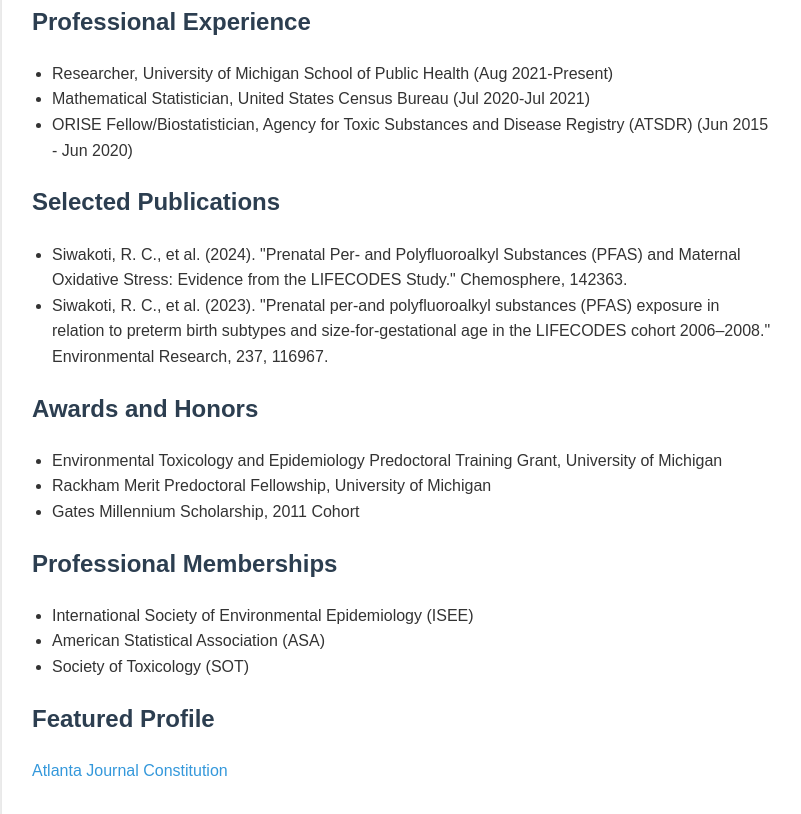
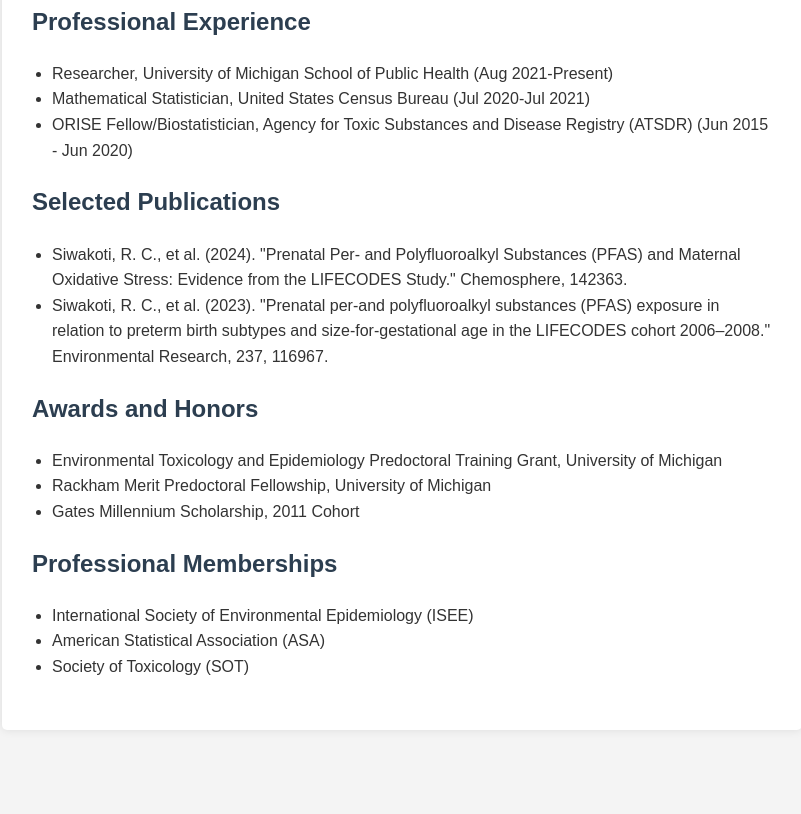
Before and after one commit to akrantasiwakoti/akrantasiwakoti.github.io, a plain HTML site: page index.html in a window 1280 px wide. Shown: the part 729-1543 px from the top of the page, without its empty margins (238-1039 px from the left). After the commit the page ends 1479 px from the top, so only its background shows below. Drawn offline with Linux system fonts and the light colour scheme.

Commit message:
Update index.html

```diff
--- a/index.html
+++ b/index.html
@@ -101,10 +101,6 @@
             </ul>
         </div>
 
-        <div class="section">
-            <h2>Featured Profile</h2>
-            <p><a href="https://www.ajc.com/lifestyles/bhutanese-brothers-overcome-adversity/VhZyHsSQmZGM4j6OFHdUmI/">Atlanta Journal Constitution</a></p>
-        </div>
     </div>
 </body>
 </html>
```
